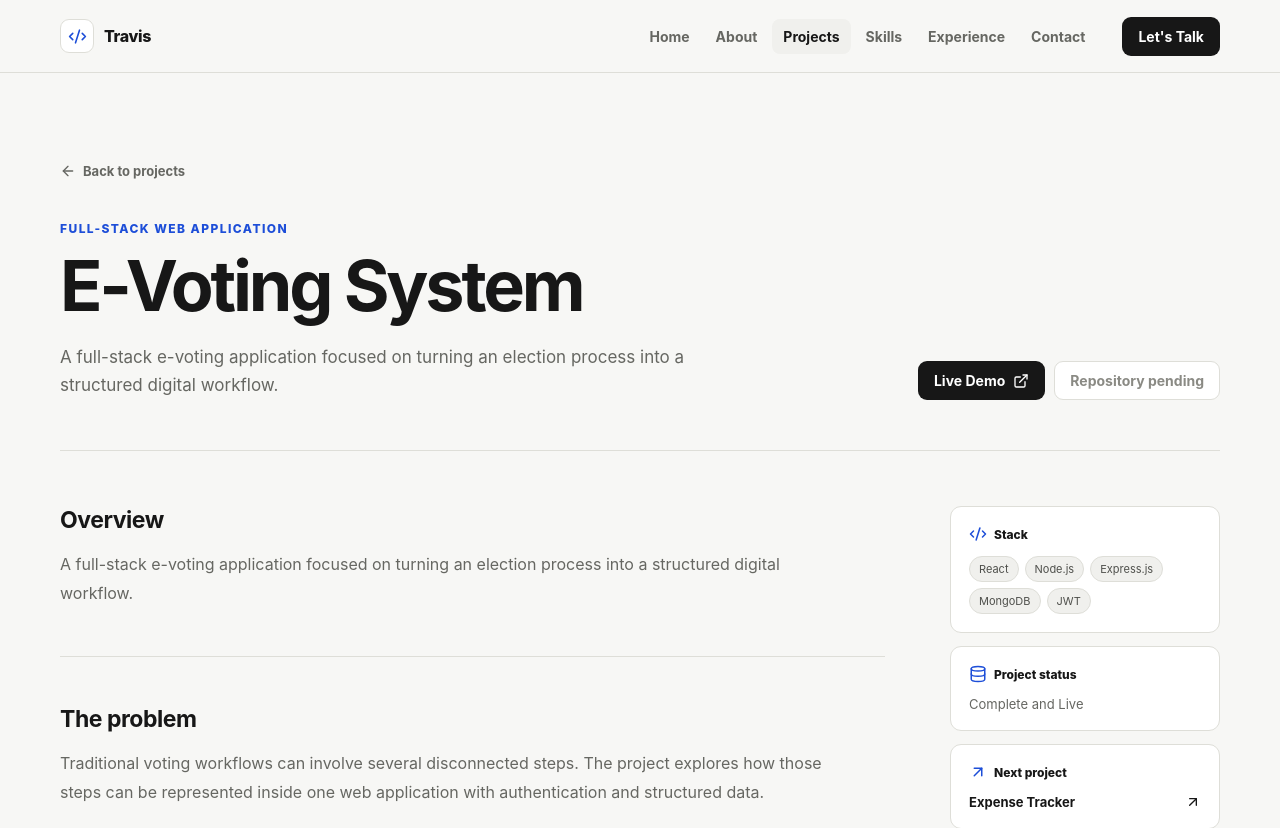
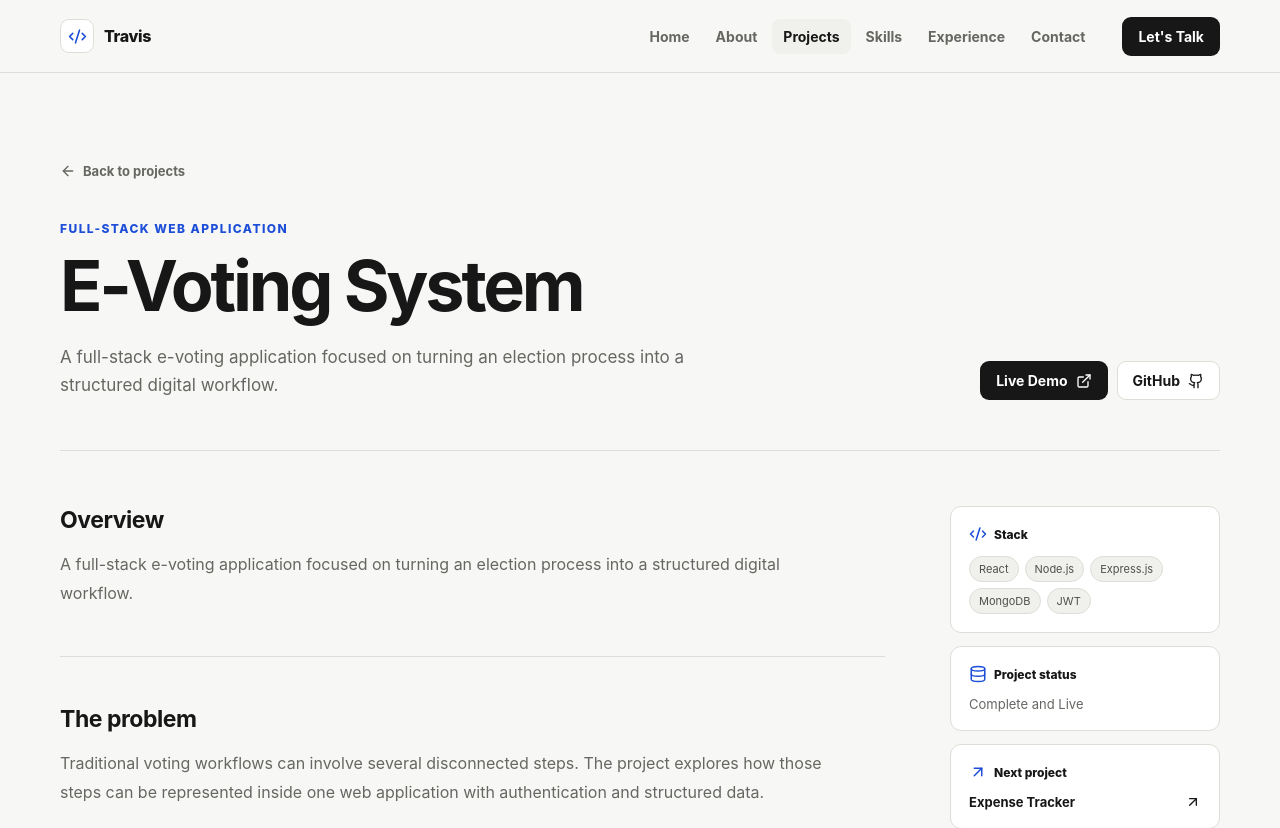
Before and after one commit to travisse00/Portfolio, a React (Vite) app: page /projects/e-voting in a window 1280 px wide. Shown: the top 828 px of the page. Built offline with nearby package versions, Linux system fonts and the light colour scheme.

Commit message:
second commit

```diff
--- a/src/data/projects.js
+++ b/src/data/projects.js
@@ -9,7 +9,7 @@ export const projects = [
     type: "Full-Stack Web Application",
     status: "Complete and Live",
     liveUrl: "https://e-voting-theta-seven.vercel.app",
-    repoUrl: "",
+    repoUrl: "https://github.com/travisse00/E-Voting.git",
     technologies: ["React", "Node.js", "Express.js", "MongoDB", "JWT"],
     features: [
       "Authenticated user flow",
```
Also changed, not shown: vercel.json (added).
